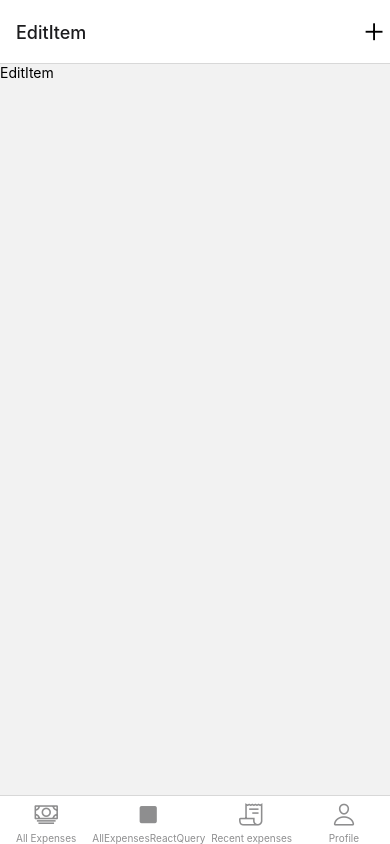
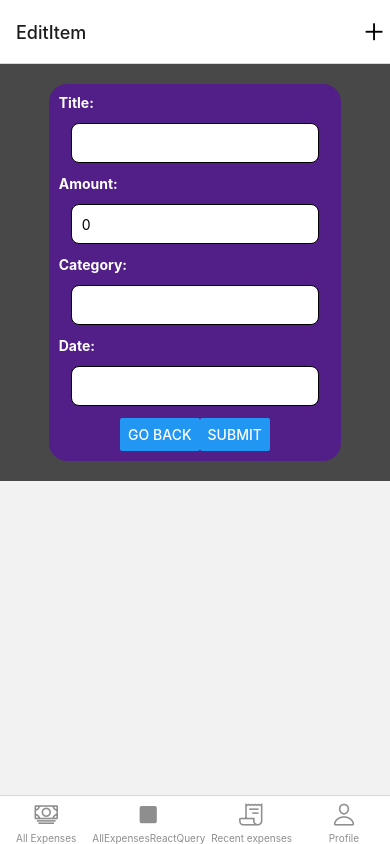
Before and after one commit to MinoThauros/Budget-app, a React Native app: screen /EditItem in a window 390 px wide. Built offline with nearby package versions, Linux system fonts and the light colour scheme; no server answers.

Commit message:
created reusable SpendingCard

```diff
--- a/ReactQ_screens/AllExpensesReactQuery.tsx
+++ b/ReactQ_screens/AllExpensesReactQuery.tsx
@@ -6,17 +6,13 @@ import { InitializeSpending } from '../states/redux/expenses';
 import { useDispatch, useSelector } from "react-redux";
 import DisplaySpendings from '../components/SpendingsList';
 import LoadingOvelay from '../components/LoadingOverlay';
-
-const AllExpensesReactQuery = () => {
-    const dispatch=useDispatch();
-    const {isLoading,error}=useGetExpenses({
-        onSuccess:({data})=>{
 //*dispatch action to initialize the store*
 
 //*we are still mixing react query and redux*
 //*we'll fix this now: react query will be the only source of truth*
 //--->actually, since queries are invalidated after mutations, we don't need to dispatch anything
 //--->it'll refetch data and update the redux store automatically everytime
+//--->because we are binding them to queries at AllExpensesReactQuery.tsx
 
 //*we'd need however to use react query on post actions*
 //--->we don't because we are using redux as the source of truth and react query to simply query the data
@@ -27,11 +23,16 @@ const AllExpensesReactQuery = () => {
 //*We'll implement a new version of the SpendingInput component that uses react query mutations for post actions*
 //--->those components will not be dispatching anything from the redux store anymore
 //--->they'll simply use react query mutations to post/delete/update data
-            //--->the redux store will be updated automatically by react query because we are binding them on queries at AllExpensesReactQuery.tsx
+//--->the redux store will be updated automatically by react query
 
 
 //*We'll also implement a new version of the SpendingDetails component that uses react query mutations for delete actions*
 //*And finally an EditItem component that uses react query mutations for update actions*
+const AllExpensesReactQuery = () => {
+    const dispatch=useDispatch();
+    const {isLoading,error}=useGetExpenses({
+        onSuccess:({data})=>{
+            //bind the query to the redux store
             dispatch(InitializeSpending({incomingElements:data}))
         }
     });
--- a/components/SpendingCard.tsx
+++ b/components/SpendingCard.tsx
@@ -1,12 +1,153 @@
-import { View, Text } from 'react-native'
-import React from 'react'
+import { View, Text, Button, Modal, TextInput, StyleSheet } from 'react-native'
+import { useState } from 'react'
+import { Validator } from '../API/validator';
+import { spending } from '../models/spending';
 
-const SpendingCard = () => {
-  return (
-    <View>
-      <Text>SpendingCard</Text>
-    </View>
-  )
+type SpendingCardProps={
+    initialValues?:spending,
+    confirm?:({data,id}:{data:spending,id?:string})=>void,
+    optionalButton?:()=>void,
+    id?:string
+
 }
 
-export default SpendingCard
+
+const SpendingCard = ({initialValues,confirm,optionalButton,id}:SpendingCardProps) => {
+
+
+    const {wordValidator,numValidator}=new Validator()
+
+    const ValidativeForm=():JSX.Element=>{
+        const [amount,setAmount]=useState(Number);
+        const [category,setCategory]=useState('');
+        const [date, setDate]=useState('');
+        const [title,setTitle]=useState('');
+
+        const [warnings,setWarnings]=useState({
+            amountWarning:<></>,
+            categoryWarning:<></>,
+            dateWarning:<></>,
+            titleWarning:<></>
+        })
+
+        const messages={
+            amountWarning: !numValidator(amount)? <Text style={styles.validationError}>Invalid amount</Text>:<></>,
+            categoryWarning:!wordValidator(category)?<Text style={styles.validationError}>Invalid Category</Text>:<></>,
+            dateWarning:!wordValidator(date)?<Text style={styles.validationError}>Invalid date</Text>:<></>,
+            titleWarning:!wordValidator(title)?<Text style={styles.validationError}>Invalid title</Text>:<></>
+        }
+
+
+        const submitButton=()=>{
+
+            if (numValidator(amount) && wordValidator(category) &&  wordValidator(date) &&  wordValidator(title)){
+                let enteredData:spending=new spending(amount,category,date,title)
+                confirm ? confirm({data:enteredData,id}):null
+            }
+            else{
+                setWarnings(messages)
+            }
+        }
+        return (
+            <View style={styles.overallContainer}>
+                <View>
+                    <View>
+                        <Text style={styles.titles}>Title: </Text>
+                        {warnings.titleWarning}
+                        <TextInput
+                            style={styles.textInputA}
+                            onChangeText={newText=>newText ? setTitle(newText):setTitle(initialValues?.title??'')}
+                            defaultValue={initialValues?.title??''}/>
+                    </View>
+                    <View>
+                        <Text style={styles.titles}>Amount: </Text>
+                        {warnings.amountWarning}
+                        <TextInput
+                            style={styles.textInputA}
+                            onChangeText={newText=>newText ? setAmount(parseInt(newText)):setAmount(initialValues?.price??'')}
+                            value={amount.toString()}
+                            keyboardType='numeric'
+                            defaultValue={initialValues?.price??''}
+                            />
+                    </View>
+                    <View>
+                        <Text style={styles.titles}>Category: </Text>
+                        {warnings.categoryWarning}
+                        <TextInput
+                            onChangeText={newText=>newText ? setCategory(newText):setCategory(initialValues?.category??'')}
+                            style={styles.textInputA}
+                            value={category}
+                            defaultValue={initialValues?.category??''}
+                            />
+                    </View>
+                    <View>
+                        <Text style={styles.titles}>Date: </Text>
+                        {warnings.dateWarning}
+                        <TextInput
+                            onChangeText={newText=>newText ? setDate(newText):setDate(initialValues?.date??'')}
+                            style={styles.textInputA}
+                            value={date}
+                            autoCorrect={false}
+                            defaultValue={initialValues?.date??''}
+                            />
+                    </View>
+                    <View style={styles.buttonStack}>
+                        <Button title='Go back' onPress={optionalButton}/>
+                        <Button title="Submit" onPress={submitButton}/>
+                    </View>
+                </View>
+            </View>)
+
+        };
+
+
+    return (
+
+        <View style={styles.overallView}>
+            <ValidativeForm/>
+        </View>
+    )
+}
+
+export default SpendingCard;
+
+const styles=StyleSheet.create({
+    overallView:{
+        flex:1,
+        backgroundColor: 'rgba(0,0,0,0.7)',
+        justifyContent:'center',
+        alignItems:'center',
+    },
+    overallContainer:{
+        backgroundColor:"#521e87",
+        borderRadius:18,
+        padding:10,
+        margin:20,
+        width:'75%',
+        justifyContent:'center'
+    },
+
+    textInputA:{
+        height: 40,
+        margin: 12,
+        borderWidth: 1,
+        padding: 10,
+        backgroundColor:'white',
+        borderRadius:8
+    },
+    titles:{
+        fontWeight:'bold',
+        color:'white'
+    },
+
+    buttonStack:{
+        flexDirection:'row',
+        alignItems:'center',
+        justifyContent:'center'
+    },
+    validationError:{
+        fontSize:12,
+        color:'red'
+
+    }
+})
--- a/screens/EditItem.tsx
+++ b/screens/EditItem.tsx
@@ -1,12 +1,27 @@
 import { View, Text } from 'react-native'
 import React from 'react'
+import {useContext} from 'react'
+import { spending } from '../models/spending'
+import SpendingCard from '../components/SpendingCard'
 
 const EditItem = () => {
-  return (
-    <View>
-      <Text>EditItem</Text>
-    </View>
-  )
+    //import react mutator; will receive the item.id and newItem from navigation
+
+
+    const editItem=({data,id}:{data:spending,id?:string})=>{
+
+
+    }
+
+    const cancelSubmit=()=>{
+
+    }
+    return (
+        <View>
+            <SpendingCard confirm={editItem} optionalButton={cancelSubmit}/>
+        </View>
+
+    )
 }
 
 export default EditItem
```
Also changed, not shown: ReactQ_screens/SpendingInputReactQ.tsx (+43 -0 lines). Lines whose indentation alone changed are shown as unchanged.
